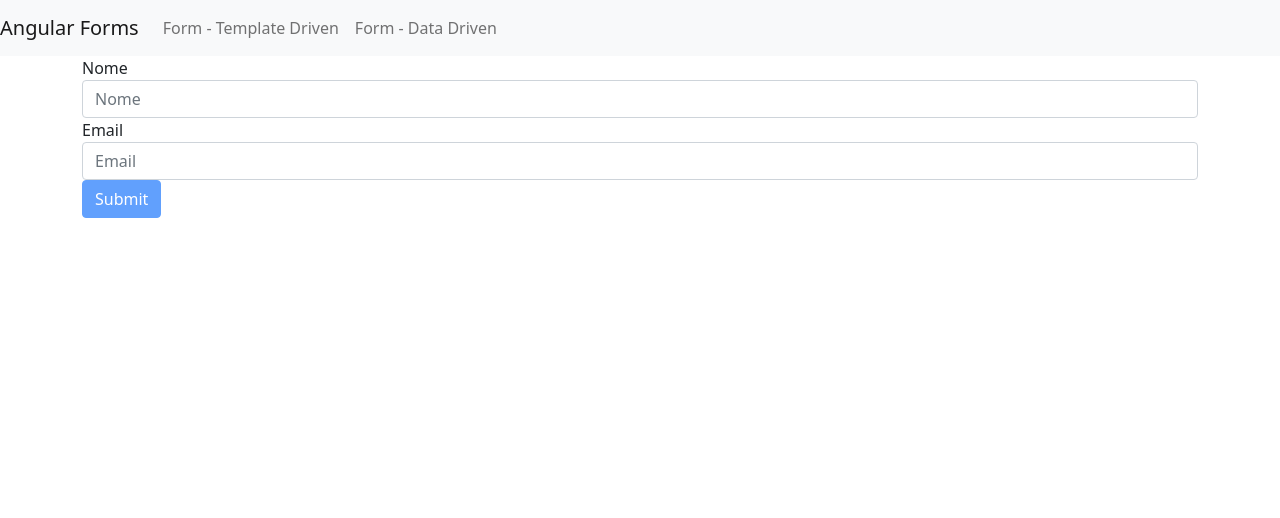
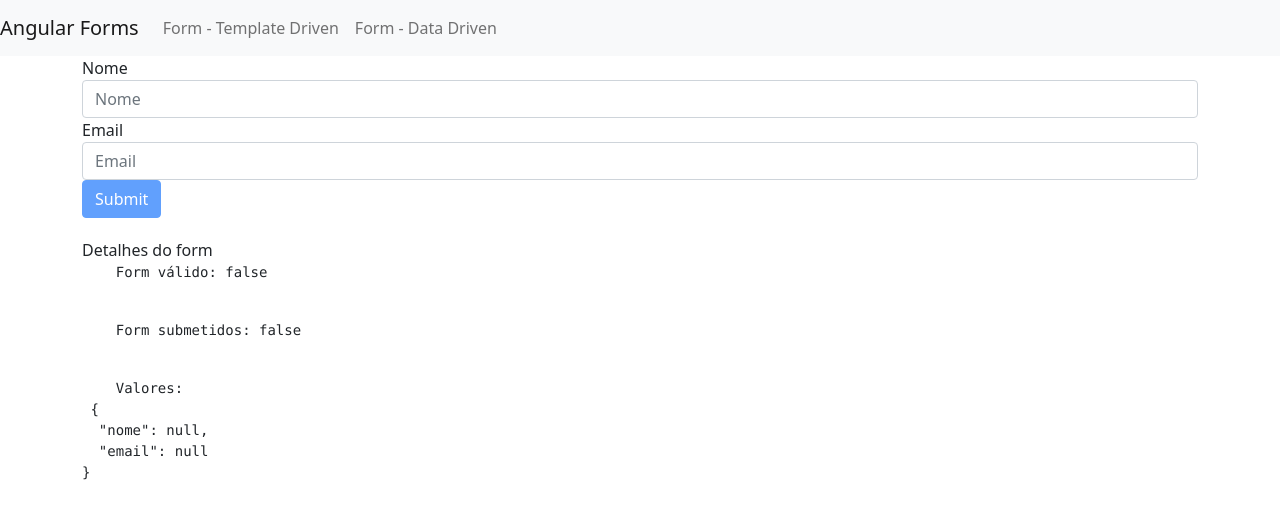
Before and after one commit to luanpoppe/loiane-angular-01, an Angular app: page /templateForm in a window 1280 px wide. Shown: the top 518 px of the page. Built offline with nearby package versions, Linux system fonts and the light colour scheme.

Commit message:
Terminei a aula ‘Forms (Dica): Verificando dados do Form no template com JSON’

```diff
--- /dev/null
+++ b/src/app/form-debug/form-debug.component.html
@@ -0,0 +1,12 @@
+<div *ngIf="form" style="margin-top: 20px">
+  <div>Detalhes do form</div>
+  <pre>
+    Form válido: {{ form.valid }}
+  </pre>
+  <pre>
+    Form submetidos: {{ form.submitted }}
+  </pre>
+  <pre>
+    Valores: <br> {{ form.value | json }}
+  </pre>
+</div>
--- /dev/null
+++ b/src/app/form-debug/form-debug.component.ts
@@ -0,0 +1,14 @@
+import { Component, Input, OnInit } from '@angular/core';
+
+@Component({
+  selector: 'app-form-debug',
+  templateUrl: './form-debug.component.html',
+  styleUrls: ['./form-debug.component.css'],
+})
+export class FormDebugComponent implements OnInit {
+  @Input() form: any;
+
+  constructor() {}
+
+  ngOnInit(): void {}
+}
--- a/src/app/template-form/template-form.component.html
+++ b/src/app/template-form/template-form.component.html
@@ -48,4 +48,6 @@
   <button [disabled]="!f.valid" type="submit" class="btn btn-primary">
     Submit
   </button>
+
+  <app-form-debug [form]="f"></app-form-debug>
 </form>
--- a/src/app/template-form/template-form.module.ts
+++ b/src/app/template-form/template-form.module.ts
@@ -2,9 +2,10 @@
 import { NgModule } from '@angular/core';
 import { CommonModule } from '@angular/common';
 import { TemplateFormComponent } from './template-form.component';
+import { FormDebugComponent } from '../form-debug/form-debug.component';
 
 @NgModule({
-  declarations: [TemplateFormComponent],
+  declarations: [TemplateFormComponent, FormDebugComponent],
   imports: [CommonModule, FormsModule],
 })
 export class TemplateFormModule {}
```
Also changed, not shown: src/app/form-debug/form-debug.component.css (added), 1 other file (tests, documents, lock files or other folders).
